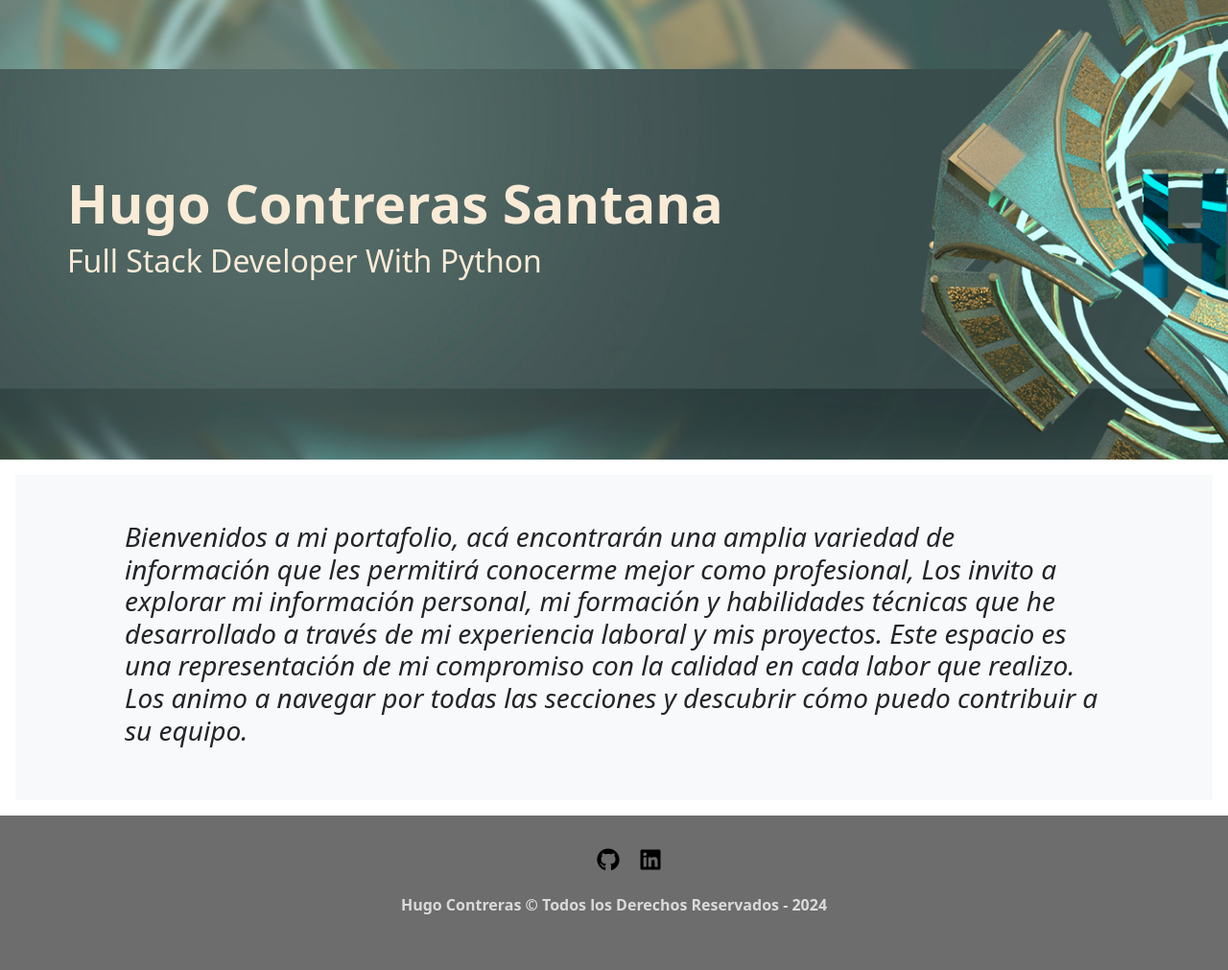
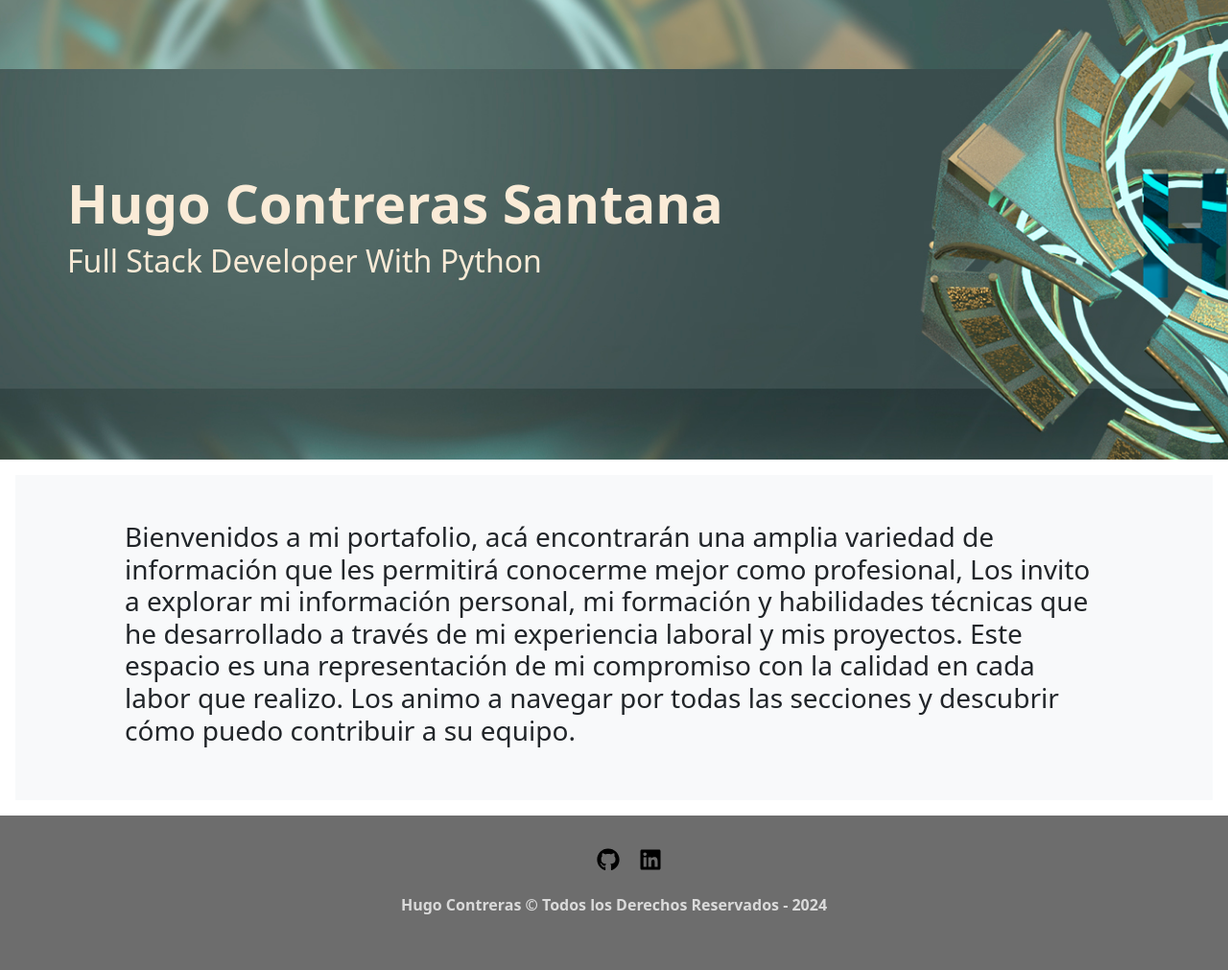
Before and after one commit to hugounico/Portafolio2, a Django app: page / in a window 1280 px wide. Shown: the part 57-1068 px from the top of the page at 96% size. Run offline with Django 4.2, Linux system fonts and the light colour scheme; some libraries are stand-ins or nearby versions.

Commit message:
nuevoupdate2

```diff
--- a/templates/core/home.html
+++ b/templates/core/home.html
@@ -3,7 +3,7 @@
 {% block title %} Inicio {% endblock title %}
 
 {% block content %}
-<h3 class="fw-lighter fst-italic px-5">Bienvenidos a mi portafolio, acá encontrarán una amplia variedad de información que les
+<h3 class="fw-lighter fst-normal px-5">Bienvenidos a mi portafolio, acá encontrarán una amplia variedad de información que les
     permitirá conocerme mejor como profesional, Los invito a explorar mi información personal, mi formación y habilidades técnicas
     que he desarrollado a través de mi experiencia laboral y mis proyectos. Este espacio es una representación de mi compromiso
     con la calidad en cada labor que realizo. Los animo a navegar por todas las secciones
```
Also changed, not shown: db.sqlite3, media/projects/img_proy_digim_30nWT6D.jpg (added), media/projects/img_proy_labs_9qqzh6I.jpg (added).
